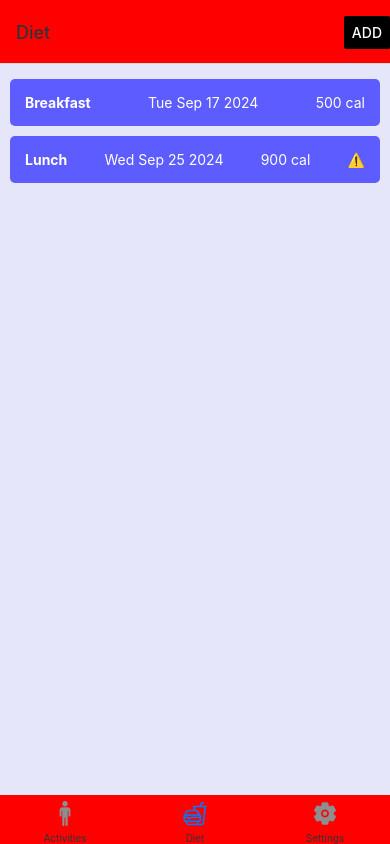
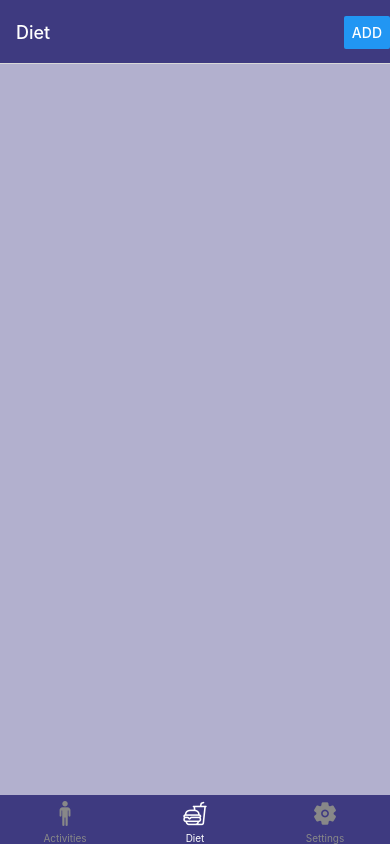
Before and after one commit to yumi-xu/Assignment2, a React Native app: screen /Diet in a window 390 px wide. Built offline with nearby package versions, Linux system fonts and the light colour scheme.

Commit message:
change style

```diff
--- a/App.js
+++ b/App.js
@@ -2,16 +2,24 @@ import React from "react";
 import { createBottomTabNavigator } from "@react-navigation/bottom-tabs";
 import { createStackNavigator } from "@react-navigation/stack";
 import { NavigationContainer } from "@react-navigation/native";
-import { Ionicons } from "@expo/vector-icons";
 import { AppProvider } from "./AppContext";
 import Activities from "./Screens/Activities";
 import Diet from "./Screens/Diet";
 import Settings from "./Screens/Settings";
 import AddActivity from "./Screens/AddActivity";
 import AddDietEntry from "./Screens/AddDietEntry";
+import { colors } from "./helper";
+import { Ionicons } from "@expo/vector-icons";
 
 const Tab = createBottomTabNavigator();
 const Stack = createStackNavigator();
+
+const headerOptions = {
+  headerStyle: {
+    backgroundColor: colors.headerBackgroundColor,
+  },
+  headerTintColor: colors.headerTextColor,
+};
 
 export default function App() {
   return (
@@ -22,7 +30,8 @@ export default function App() {
             {() => (
               <Tab.Navigator
                 screenOptions={({ route }) => ({
-                  tabBarIcon: ({ color, size }) => {
+                  ...headerOptions,
+                  tabBarIcon: ({ size, focused }) => {
                     let iconName;
                     if (route.name === "Activities") {
                       iconName = "man";
@@ -32,50 +41,39 @@ export default function App() {
                       iconName = "settings";
                     }
                     return (
-                      <Ionicons name={iconName} size={size} color={color} />
+                      <Ionicons
+                        name={iconName}
+                        size={size}
+                        color={
+                          focused
+                            ? colors.headerIconColorActive
+                            : colors.headerIconColorInactive
+                        }
+                      />
                     );
                   },
                   tabBarStyle: {
-                    backgroundColor: "red", // 设置底部 Tab 的背景色
+                    backgroundColor: colors.tabBarBackgroundColor, // 设置底部 Tab 的背景色 #3e3a80
                     borderTopWidth: 0, // 去掉 Tab 栏的顶部边框
                   },
-                  tabBarLabelStyle: {
-                    color: "#333", // 设置 Tab 标签的颜色
-                  },
+                  tabBarInactiveTintColor: colors.tabBarTextColorInactive,
+                  tabBarActiveTintColor: colors.tabBarTextColorActive,
                 })}
               >
                 <Tab.Screen
                   name="Activities"
                   component={Activities}
-                  options={{
-                    title: "Activities",
-                    headerStyle: {
-                      backgroundColor: "red",
-                    },
-                    headerTintColor: "#333",
-                  }}
+                  options={{ title: "Activities" }}
                 />
                 <Tab.Screen
                   name="Diet"
                   component={Diet}
-                  options={{
-                    title: "Diet",
-                    headerStyle: {
-                      backgroundColor: "red",
-                    },
-                    headerTintColor: "#333",
-                  }}
+                  options={{ title: "Diet" }}
                 />
                 <Tab.Screen
                   name="Settings"
                   component={Settings}
-                  options={{
-                    title: "Settings",
-                    headerStyle: {
-                      backgroundColor: "red",
-                    },
-                    headerTintColor: "#333",
-                  }}
+                  options={{ title: "Settings" }}
                 />
               </Tab.Navigator>
             )}
@@ -83,24 +81,12 @@ export default function App() {
           <Stack.Screen
             name="AddActivity"
             component={AddActivity}
-            options={{
-              title: "Add",
-              headerStyle: {
-                backgroundColor: "#E6E6FA",
-              },
-              headerTintColor: "#333",
-            }}
+            options={{ ...headerOptions, title: "Add" }}
           />
           <Stack.Screen
             name="AddDietEntry"
             component={AddDietEntry}
-            options={{
-              title: "Add",
-              headerStyle: {
-                backgroundColor: "#E6E6FA",
-              },
-              headerTintColor: "#333",
-            }}
+            options={{ ...headerOptions, title: "Add" }}
           />
         </Stack.Navigator>
       </NavigationContainer>
--- a/AppContext.js
+++ b/AppContext.js
@@ -4,18 +4,18 @@ export const AppContext = createContext();
 
 export const AppProvider = ({ children }) => {
   const [activities, setActivities] = useState([
-    { type: "Yoga", date: "Mon Sep 16 2024", duration: "60 min" },
-    {
-      type: "Weights",
-      date: "Mon Jul 15 2024",
-      duration: "120 min",
-      warning: true,
-    },
+    // { type: "Yoga", date: "Mon Sep 16 2024", duration: "60 min" },
+    // {
+    //   type: "Weights",
+    //   date: "Mon Jul 15 2024",
+    //   duration: "120 min",
+    //   warning: true,
+    // },
   ]);
 
   const [diet, setDiet] = useState([
-    { type: "Breakfast", date: "Tue Sep 17 2024", calories: "500" },
-    { type: "Lunch", date: "Wed Sep 25 2024", calories: "900", warning: true },
+    // { type: "Breakfast", date: "Tue Sep 17 2024", calories: "500" },
+    // { type: "Lunch", date: "Wed Sep 25 2024", calories: "900", warning: true },
   ]);
 
   const [theme, setTheme] = useState("light");
--- /dev/null
+++ b/Components/Container.js
@@ -0,0 +1,32 @@
+import React, { useContext } from "react";
+import { StyleSheet, View } from "react-native";
+import { AppContext } from "../AppContext";
+import { colors } from "../helper";
+
+const Container = ({ children }) => {
+  const { theme } = useContext(AppContext);
+  return (
+    <View
+      style={[styles.container, theme === "light" ? styles.light : styles.dark]}
+    >
+      {children}
+    </View>
+  );
+};
+
+const styles = StyleSheet.create({
+  container: {
+    flex: 1,
+    padding: 10,
+  },
+  light: {
+    color: colors.textLightColor,
+    backgroundColor: colors.containerBackgroundLightColor,
+  },
+  dark: {
+    color: colors.textDarkColor,
+    backgroundColor: colors.containerBackgroundDarkColor,
+  },
+});
+
+export default Container;
--- a/Components/DateInput.js
+++ b/Components/DateInput.js
@@ -1,8 +1,13 @@
-import React, { useState } from "react";
+import React, { useContext, useState } from "react";
 import { TextInput } from "react-native";
 import DateTimePicker from "@react-native-community/datetimepicker";
+import { commonDarkStyles, commonLightStyles, commonStyles } from "../helper";
+import { AppContext } from "../AppContext";
 
 const DateInput = ({ date, onDateChange }) => {
+  const { theme } = useContext(AppContext);
+  const themeStyles = theme === "light" ? commonLightStyles : commonDarkStyles;
+
   const [showDatePicker, setShowDatePicker] = useState(false);
 
   const handlePress = () => {
@@ -20,7 +25,7 @@ const DateInput = ({ date, onDateChange }) => {
   return (
     <>
       <TextInput
-        style={{ borderWidth: 1, padding: 10, marginBottom: 10 }}
+        style={[commonStyles.input, themeStyles.input]}
         value={date ? date.toDateString() : ""}
         onPress={handlePress}
       />
--- a/Components/ItemsList.js
+++ b/Components/ItemsList.js
@@ -1,44 +1,20 @@
 import React, { useContext } from "react";
 import { View, Text, StyleSheet, FlatList } from "react-native";
 import { AppContext } from "../AppContext";
+import { colors } from "../helper";
 
 const ItemsList = ({ items, displayValue }) => {
   const { theme } = useContext(AppContext);
+  const themeStyles = theme === "light" ? lightStyles : darkStyles;
   return (
     <FlatList
       data={items}
       keyExtractor={(item, index) => index.toString()}
       renderItem={({ item }) => (
-        <View
-          style={[
-            styles.itemContainer,
-            { backgroundColor: theme === "light" ? "#5D5DFF" : "#444" },
-          ]}
-        >
-          <Text
-            style={[
-              styles.title,
-              { color: theme === "light" ? "white" : "#ccc" },
-            ]}
-          >
-            {item.type}
-          </Text>
-          <Text
-            style={[
-              styles.date,
-              { color: theme === "light" ? "white" : "#ccc" },
-            ]}
-          >
-            {item.date}
-          </Text>
-          <Text
-            style={[
-              styles.value,
-              { color: theme === "light" ? "white" : "#ccc" },
-            ]}
-          >
-            {displayValue(item)}
-          </Text>
+        <View style={[styles.itemContainer, themeStyles.itemBg]}>
+          <Text style={[styles.title, themeStyles.textColor]}>{item.type}</Text>
+          <Text style={themeStyles.textColor}>{item.date}</Text>
+          <Text style={themeStyles.textColor}>{displayValue(item)}</Text>
           {item.warning && <Text style={styles.warning}>⚠️</Text>}
         </View>
       )}
@@ -52,22 +28,21 @@ const styles = StyleSheet.create({
     justifyContent: "space-between",
     padding: 15,
     marginVertical: 5,
-    backgroundColor: "#5D5DFF",
     borderRadius: 5,
   },
   title: {
-    color: "white",
     fontWeight: "bold",
-  },
-  date: {
-    color: "white",
-  },
-  value: {
-    color: "white",
-  },
-  warning: {
-    color: "yellow",
   },
 });
 
+const lightStyles = StyleSheet.create({
+  itemBg: { backgroundColor: colors.itemListBackgroundLightColor },
+  textColor: { color: colors.itemListTextLightColor },
+});
+
+const darkStyles = StyleSheet.create({
+  itemBg: { backgroundColor: colors.itemListBackgroundDarkColor },
+  textColor: { color: colors.itemListTextDarkColor },
+});
+
 export default ItemsList;
--- a/Screens/Activities.js
+++ b/Screens/Activities.js
@@ -1,12 +1,13 @@
 import React, { useContext, useEffect } from "react";
-import { View, StyleSheet, Button } from "react-native";
 import ItemsList from "../Components/ItemsList";
 import { AppContext } from "../AppContext";
+import Container from "../Components/Container";
+import { Button } from "react-native";
 
 const displayActivityValue = (item) => item.duration;
 
 const Activities = ({ navigation }) => {
-  const { activities, theme } = useContext(AppContext);
+  const { activities } = useContext(AppContext);
 
   useEffect(() => {
     navigation.setOptions({
@@ -14,30 +15,16 @@ const Activities = ({ navigation }) => {
         <Button
           onPress={() => navigation.navigate("AddActivity")}
           title="Add"
-          color={theme === "light" ? "#000" : "#fff"}
         />
       ),
     });
-  }, [navigation, theme]);
+  }, [navigation]);
 
   return (
-    <View
-      style={[
-        styles.container,
-        { backgroundColor: theme === "light" ? "#E6E6FA" : "#333" },
-      ]}
-    >
+    <Container>
       <ItemsList items={activities} displayValue={displayActivityValue} />
-    </View>
+    </Container>
   );
 };
 
-const styles = StyleSheet.create({
-  container: {
-    flex: 1,
-    backgroundColor: "#E6E6FA",
-    padding: 10,
-  },
-});
-
 export default Activities;
--- a/Screens/AddActivity.js
+++ b/Screens/AddActivity.js
@@ -1,15 +1,18 @@
 import React, { useState, useContext } from "react";
-import { View, Text, TextInput, Button, Alert } from "react-native";
+import { Text, TextInput, Button, Alert } from "react-native";
 import { AppContext } from "../AppContext";
 import DropDownPicker from "react-native-dropdown-picker";
 import DateInput from "../Components/DateInput";
+import { commonStyles, commonLightStyles, commonDarkStyles } from "../helper";
+import Container from "../Components/Container";
 
 const AddActivity = ({ navigation }) => {
-  const { addActivity } = useContext(AppContext);
+  const { addActivity, theme } = useContext(AppContext);
   const [activityType, setActivityType] = useState("");
   const [duration, setDuration] = useState("");
   const [date, setDate] = useState(null);
   const [open, setOpen] = useState(false);
+  const themeStyles = theme === "light" ? commonLightStyles : commonDarkStyles;
 
   const handleSave = () => {
     if (!activityType || !duration || isNaN(duration)) {
@@ -36,8 +39,8 @@ const AddActivity = ({ navigation }) => {
   };
 
   return (
-    <View style={{ padding: 20 }}>
-      <Text>Select an Activity Type:</Text>
+    <Container>
+      <Text style={themeStyles.text}>Select an Activity Type:</Text>
       <DropDownPicker
         open={open}
         value={activityType}
@@ -53,23 +56,28 @@ const AddActivity = ({ navigation }) => {
         setOpen={setOpen}
         setValue={setActivityType}
         placeholder="Select an Activity"
+        style={[commonStyles.dropdown, themeStyles.dropdown]}
+        textStyle={themeStyles.dropdownText}
+        arrowIconStyle={themeStyles.dropdownIcon}
+        tickIconStyle={themeStyles.dropdownIcon}
+        dropDownContainerStyle={themeStyles.dropdownOptions}
       />
 
-      <Text>Duration (min):</Text>
+      <Text style={themeStyles.text}>Duration (min):</Text>
       <TextInput
-        style={{ borderWidth: 1, padding: 10, marginBottom: 10 }}
-        placeholder="Enter duration in minutes"
+        style={[commonStyles.input, themeStyles.input]}
+        // placeholder="Enter duration in minutes"
         value={duration}
         onChangeText={setDuration}
         keyboardType="numeric"
       />
 
-      <Text>Select Date:</Text>
+      <Text style={themeStyles.text}>Select Date:</Text>
       <DateInput date={date} onDateChange={(date) => setDate(date)} />
 
       <Button title="Save" onPress={handleSave} />
       <Button title="Cancel" onPress={() => navigation.goBack()} />
-    </View>
+    </Container>
   );
 };
 
--- a/Screens/AddDietEntry.js
+++ b/Screens/AddDietEntry.js
@@ -1,13 +1,16 @@
 import React, { useState, useContext } from "react";
-import { View, Text, TextInput, Button, Alert } from "react-native";
+import { Text, TextInput, Button, Alert } from "react-native";
 import { AppContext } from "../AppContext";
 import DateInput from "../Components/DateInput";
+import { commonDarkStyles, commonLightStyles, commonStyles } from "../helper";
+import Container from "../Components/Container";
 
 const AddDietEntry = ({ navigation }) => {
-  const { addDiet } = useContext(AppContext);
+  const { addDiet, theme } = useContext(AppContext);
   const [description, setDescription] = useState("");
   const [calories, setCalories] = useState("");
   const [date, setDate] = useState(null);
+  const themeStyles = theme === "light" ? commonLightStyles : commonDarkStyles;
 
   const handleSave = () => {
     // Validate entries
@@ -38,30 +41,30 @@ const AddDietEntry = ({ navigation }) => {
   };
 
   return (
-    <View style={{ padding: 20 }}>
-      <Text>Description:</Text>
+    <Container>
+      <Text style={themeStyles.text}>Description:</Text>
       <TextInput
-        style={{ borderBottomWidth: 1, marginBottom: 10 }}
-        placeholder="Enter description"
+        style={[commonStyles.input, themeStyles.input]}
+        // placeholder="Enter description"
         value={description}
         onChangeText={setDescription}
       />
 
-      <Text>Calories:</Text>
+      <Text style={themeStyles.text}>Calories:</Text>
       <TextInput
-        style={{ borderBottomWidth: 1, marginBottom: 10 }}
-        placeholder="Enter calories"
+        style={[commonStyles.input, themeStyles.input]}
+        // placeholder="Enter calories"
         value={calories}
         onChangeText={setCalories}
         keyboardType="numeric"
       />
 
-      <Text>Select Date:</Text>
+      <Text style={themeStyles.text}>Select Date:</Text>
       <DateInput date={date} onDateChange={(date) => setDate(date)} />
 
       <Button title="Save" onPress={handleSave} />
       <Button title="Cancel" onPress={() => navigation.goBack()} />
-    </View>
+    </Container>
   );
 };
 
--- a/Screens/Diet.js
+++ b/Screens/Diet.js
@@ -1,12 +1,13 @@
 import React, { useContext, useEffect } from "react";
-import { View, StyleSheet, Button } from "react-native";
 import ItemsList from "../Components/ItemsList";
 import { AppContext } from "../AppContext";
+import Container from "../Components/Container";
+import { Button } from "react-native";
 
 const displayDietValue = (item) => item.calories + " cal";
 
 const Diet = ({ navigation }) => {
-  const { diet, theme } = useContext(AppContext);
+  const { diet } = useContext(AppContext);
 
   useEffect(() => {
     navigation.setOptions({
@@ -14,30 +15,16 @@ const Diet = ({ navigation }) => {
         <Button
           onPress={() => navigation.navigate("AddDietEntry")}
           title="Add"
-          color={theme === "light" ? "#000" : "#fff"}
         />
       ),
     });
-  }, [navigation, theme]);
+  }, [navigation]);
 
   return (
-    <View
-      style={[
-        styles.container,
-        { backgroundColor: theme === "light" ? "#E6E6FA" : "#333" },
-      ]}
-    >
+    <Container>
       <ItemsList items={diet} displayValue={displayDietValue} />
-    </View>
+    </Container>
   );
 };
 
-const styles = StyleSheet.create({
-  container: {
-    flex: 1,
-    backgroundColor: "#E6E6FA",
-    padding: 10,
-  },
-});
-
 export default Diet;
--- a/Screens/Settings.js
+++ b/Screens/Settings.js
@@ -1,28 +1,22 @@
 import React, { useContext } from "react";
 import { AppContext } from "../AppContext";
 import { Button, StyleSheet, Text, View } from "react-native";
+import Container from "../Components/Container";
 
 const Settings = () => {
   const { toggleTheme, theme } = useContext(AppContext);
   return (
-    <View
-      style={[
-        styles.container,
-        { backgroundColor: theme === "light" ? "#E6E6FA" : "#333" },
-      ]}
-    >
-      <Text style={{ color: theme === "light" ? "#000" : "#fff" }}>
-        Settings
-      </Text>
-      <Button title="Toggle Theme" onPress={toggleTheme} />
-    </View>
+    <Container>
+      <View style={styles.container}>
+        <Button title="Toggle Theme" onPress={toggleTheme} />
+      </View>
+    </Container>
   );
 };
 
 const styles = StyleSheet.create({
   container: {
     flex: 1,
-    backgroundColor: "#fff",
     alignItems: "center",
     justifyContent: "center",
   },
--- /dev/null
+++ b/helper.js
@@ -0,0 +1,94 @@
+import { StyleSheet } from "react-native";
+
+export const colors = {
+  headerIconColorActive: "#ffffff",
+  headerIconColorInactive: "#888888",
+  headerBackgroundColor: "#3e3a80",
+  headerTextColor: "#ffffff",
+  tabBarBackgroundColor: "#3e3a80",
+  tabBarTextColorActive: "#ffffff",
+  tabBarTextColorInactive: "#888888",
+  containerBackgroundLightColor: "#b2b0ce",
+  containerBackgroundDarkColor: "#605d92",
+  itemListBackgroundDarkColor: "#3e3a80",
+  itemListTextDarkColor: "#ffffff",
+  itemListBackgroundLightColor: "#aaa6ec",
+  itemListTextLightColor: "#3c3c7b",
+  textLightColor: "#3c3c7b",
+  textDarkColor: "#ffffff",
+  inputBorderLightColor: "#888888",
+  inputBorderDarkColor: "#ffffff",
+  inputBackgroundLightColor: "#ffffff",
+  inputBackgroundDarkColor: "#3e3a80",
+};
+
+export const commonStyles = StyleSheet.create({
+  input: {
+    borderWidth: 1,
+    padding: 10,
+    marginBottom: 10,
+    borderRadius: 8,
+  },
+  dropdown: {
+    borderWidth: 1,
+    borderRadius: 8,
+    marginBottom: 10,
+  },
+});
+
+export const commonLightStyles = StyleSheet.create({
+  text: {
+    color: colors.textLightColor,
+  },
+  input: {
+    color: colors.textLightColor,
+    borderColor: colors.inputBorderLightColor,
+    backgroundColor: colors.inputBackgroundLightColor,
+  },
+  dropdown: {
+    borderColor: colors.inputBorderLightColor,
+    backgroundColor: colors.inputBackgroundLightColor,
+  },
+  dropdownText: {
+    color: colors.textLightColor,
+  },
+  dropdownIcon: {
+    tintColor: colors.textLightColor,
+  },
+  dropdownContainer: {
+    backgroundColor: colors.inputBackgroundLightColor,
+  },
+  dropdownOptions: {
+    backgroundColor: colors.inputBackgroundLightColor,
+    borderColor: colors.inputBorderLightColor,
+  },
+});
+
+export const commonDarkStyles = StyleSheet.create({
+  text: {
+    color: colors.textDarkColor,
+  },
+  input: {
+    color: colors.textDarkColor,
+    borderColor: colors.inputBorderDarkColor,
+    backgroundColor: colors.inputBackgroundDarkColor,
+  },
+  dropdown: {
+    color: colors.textDarkColor,
+    borderColor: colors.inputBorderDarkColor,
+    backgroundColor: colors.inputBackgroundDarkColor,
+  },
+  dropdownText: {
+    color: colors.textDarkColor,
+  },
+  dropdownIcon: {
+    tintColor: colors.textDarkColor,
+  },
+  dropdownContainer: {
+    backgroundColor: colors.inputBackgroundDarkColor,
+  },
+  dropdownOptions: {
+    backgroundColor: colors.inputBackgroundDarkColor,
+    borderColor: colors.inputBorderDarkColor,
+  },
+});
```
